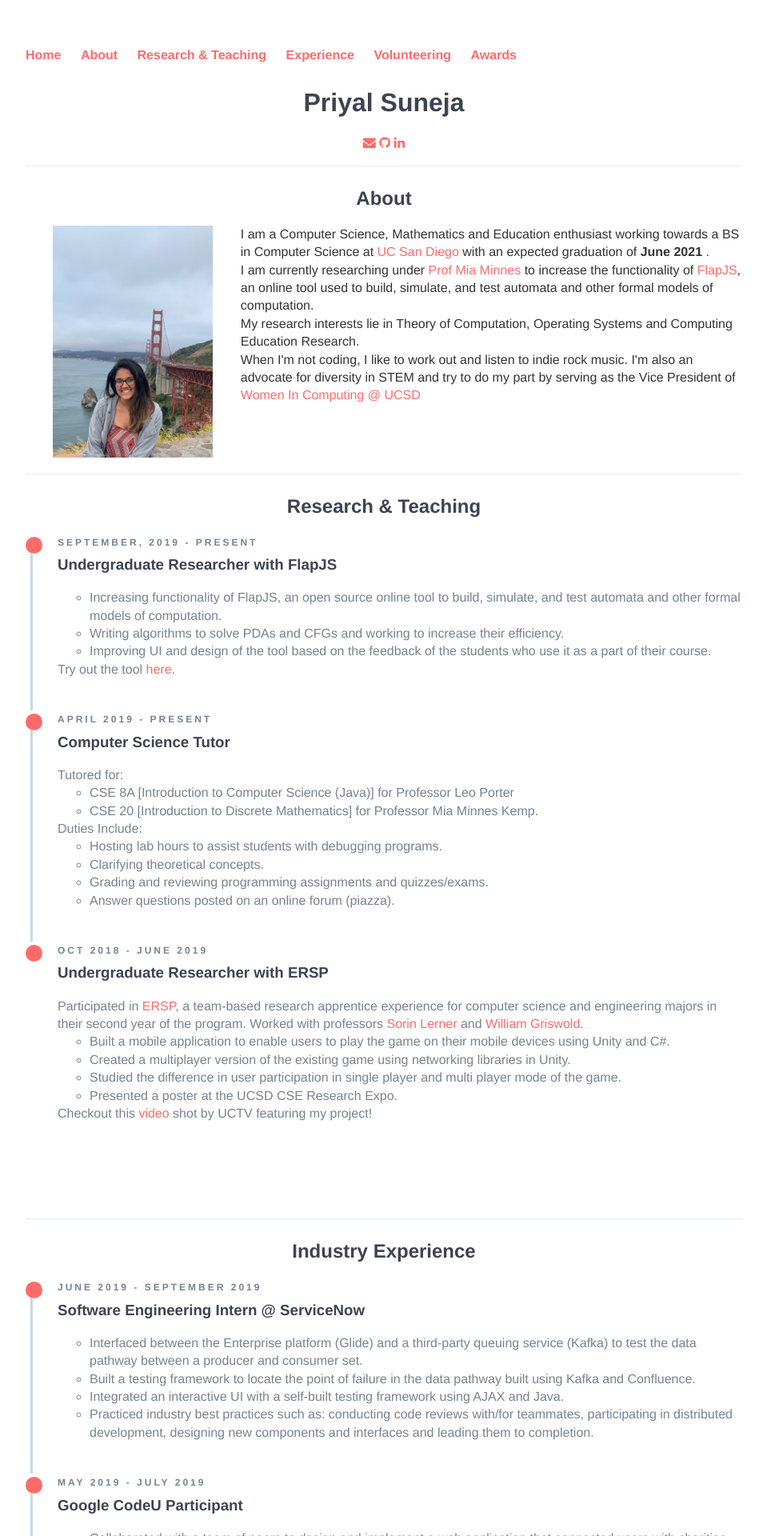
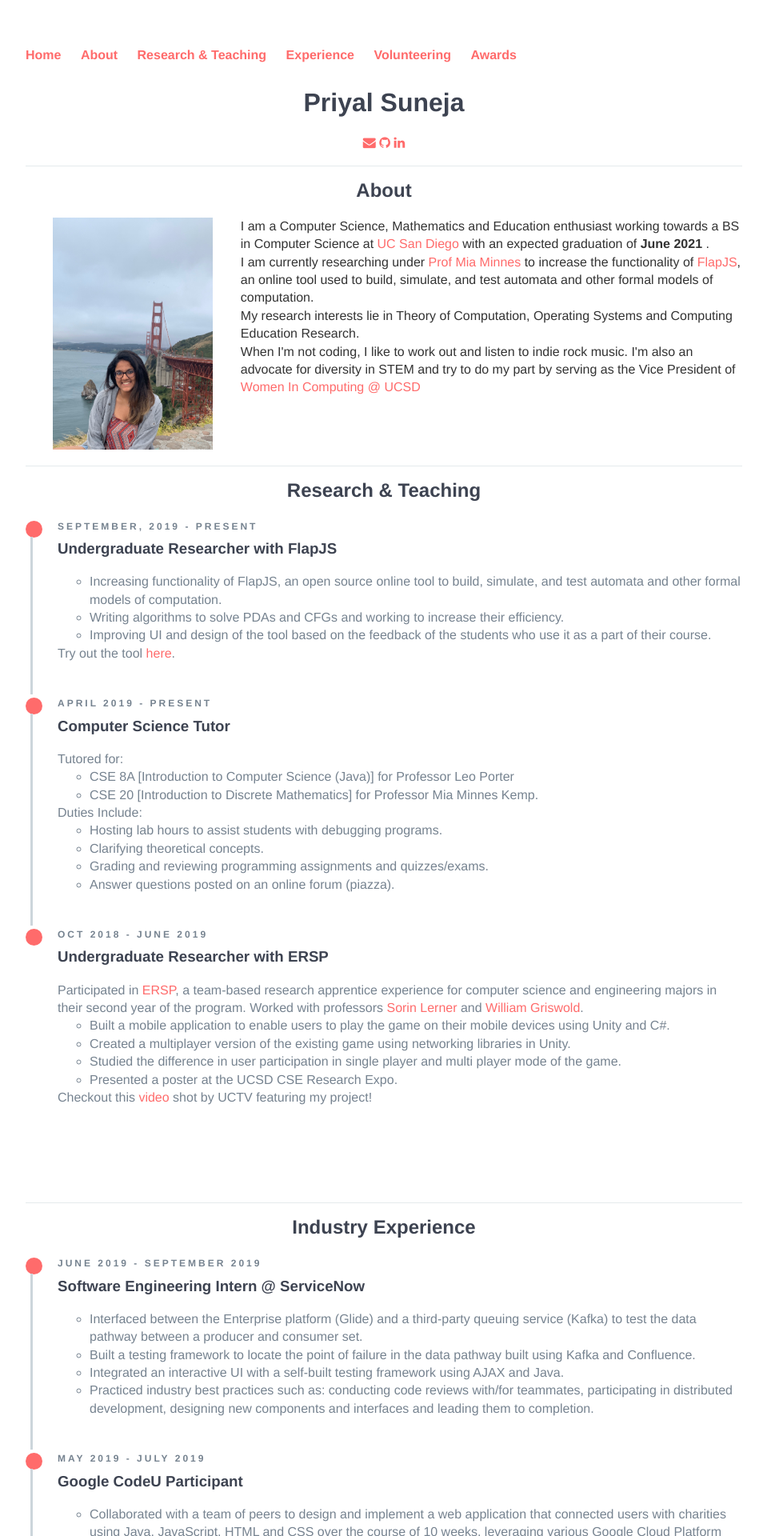
Before and after one commit to p-suneja/p-suneja.github.io, a Jekyll site: the page built from index.html, in a window 1280 px wide. Shown: the top 1920 px of the page at 80% size, without its empty margins (160-1119 px from the left). Built offline with Jekyll 4.4.1, drawn with Linux system fonts in a browser that asks for light colours; nearby versions of some CDN libraries.

Commit message:
Update main.css

```diff
--- a/css/main.css
+++ b/css/main.css
@@ -100,7 +100,7 @@ ul.posts li {
 
 .example-title {
   text-align: center;
-  margin-bottom: 10px;
+  /*margin-bottom: 10px;*/
   padding: 1em 0;
   border-bottom: 1px solid #E4EAEC;
 }
```
